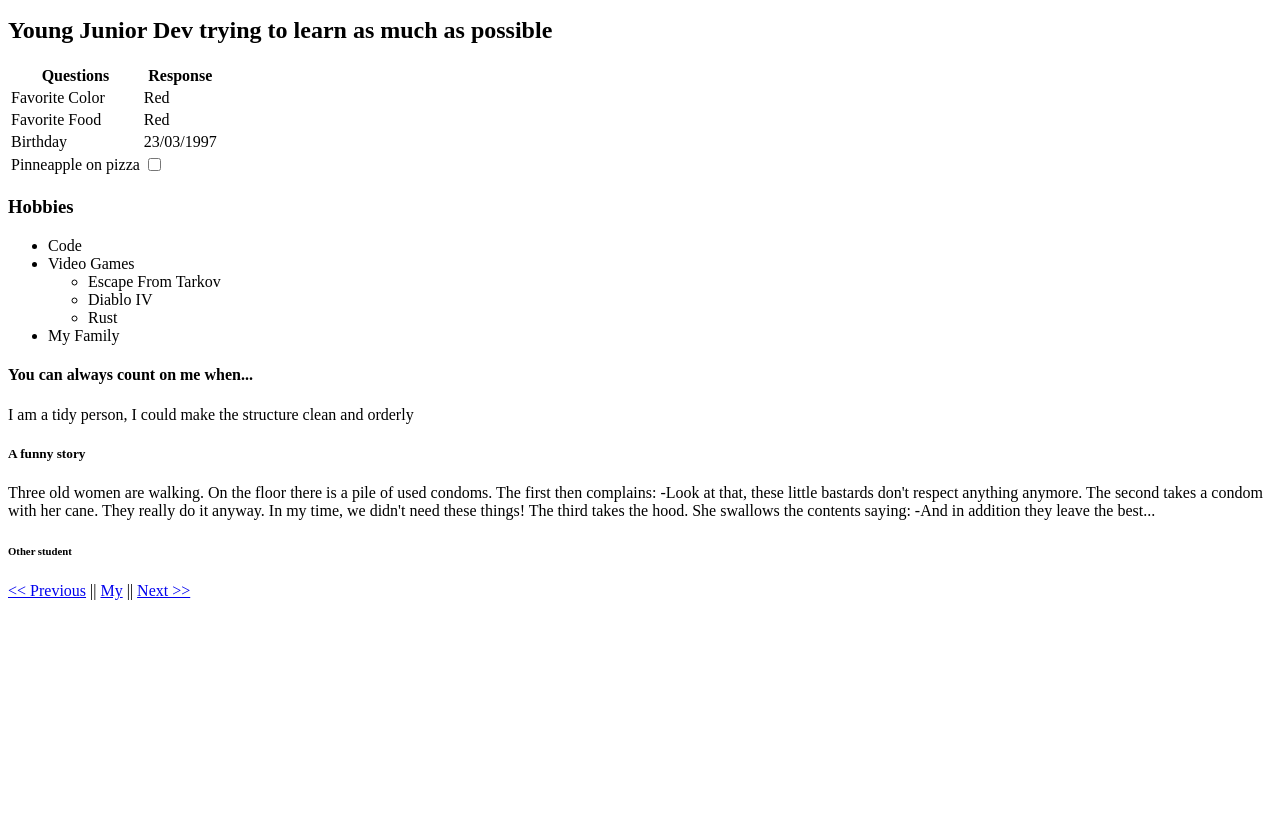
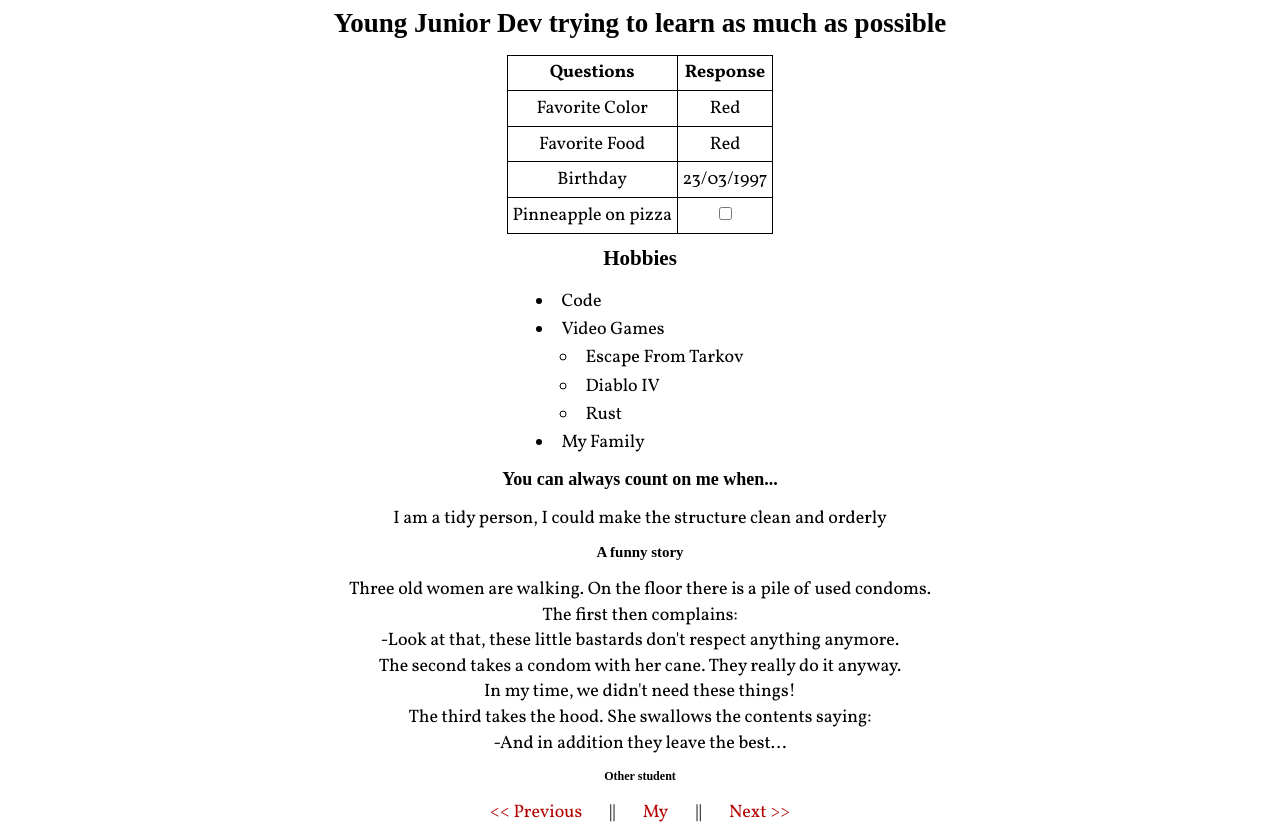
Before and after one commit to J0K3RY-03/markdown-to-html, a plain HTML site: page index.html in a window 1280 px wide. Shown: the part 101-926 px from the top of the page. Before the commit the page ends 800 px from the top, so only its background shows below. Drawn offline with Linux system fonts and the light colour scheme; a web font is replaced by a local one.

Commit message:
additional change with structure css

```diff
--- a/index.html
+++ b/index.html
@@ -5,12 +5,14 @@
     <meta http-equiv="X-UA-Compatible" content="IE=edge">
     <meta name="viewport" content="width=device-width, initial-scale=1.0">
     <link rel="stylesheet" href="./styles.css">
+    <link href="https://fonts.googleapis.com/css2?family=Poltawski+Nowy:wght@400;600;700&family=Vollkorn:wght@400;600;700&display=swap" rel="stylesheet">
     <title>Markdown to HTML</title>
 </head>
 <body>
     <main>
         <h1>J0K3RY</h1>
-        <p>Le savoir est infini</p>
+        <p class="italic-text">Le savoir est infini</p>
+        <section class="section-me">
             <h2>Young Junior Dev trying to learn as much as possible</h2>
         <table>
             <tr>
@@ -38,33 +40,39 @@
                 <td><input type="checkbox"></td>
             </tr>
         </table>
+        </section>
 
+        <section class="section-hobbies">
             <h3>Hobbies</h3>
         <ul>
             <li>Code</li>
             <li>Video Games</li>
-            <ul>
-                <li>Escape From Tarkov</li>
-                <li>Diablo IV</li>
-                <li>Rust</li>
+            <ul class="sub-list">
+                <li class="sub-list-item">Escape From Tarkov</li>
+                <li class="sub-list-item">Diablo IV</li>
+                <li class="sub-list-item">Rust</li>
             </ul>
             <li>My Family</li>
         </ul>
-
+        </section>
+<section class="section-personality">
     <h4>You can always count on me when...</h4>
         <p>I am a tidy person, I could make the structure clean and orderly</p>
-
+</section>
+<section class="section-funy-story">
     <h5>A funny story</h5>
-        <p>Three old women are walking. On the floor there is a pile of used condoms.
-        The first then complains:
-        -Look at that, these little bastards don't respect anything anymore.
-        The second takes a condom with her cane. They really do it anyway.
-        In my time, we didn't need these things!
-        The third takes the hood. She swallows the contents saying:
+    <p>Three old women are walking. On the floor there is a pile of used condoms. <br>
+    The first then complains: <br>
+    -Look at that, these little bastards don't respect anything anymore. <br>
+    The second takes a condom with her cane. They really do it anyway. <br>
+    In my time, we didn't need these things! <br>
+    The third takes the hood. She swallows the contents saying: <br>
     -And in addition they leave the best...</p>
-
+</section>
+<footer>
     <h6>Other student</h6>
-        <a href="https://github.com/FLE0"><< Previous</a> || <a href="https://github.com/J0K3RY-03">My</a> || <a href="https://github.com/JeromeAprile">Next >></a>
+    <div class="link-footer"><a href="https://github.com/FLE0"><< Previous</a> || <a href="https://github.com/J0K3RY-03">My</a> || <a href="https://github.com/JeromeAprile">Next >></a></div>
+    </footer>
     </main>
 </body>
 </html>
--- a/styles.css
+++ b/styles.css
@@ -0,0 +1,97 @@
+:root {
+    --principalColor: #b50000;
+    --secondaryColor: #000000;
+    --generalFont: 'Vollkorn', serif;
+    --titleFont: 'Poltawski Nowy', serif;
+}
+
+* {
+    box-sizing: border-box;
+    padding: 0;
+    margin: 0;
+}
+
+/* utils */
+
+h1,h2,h3,h4,h5,h6 {
+    font-family: var(--titleFont);
+    font-weight: 700;
+    margin-top: 0.8rem;
+    margin-bottom: 1rem;
+}
+
+.italic-text {
+    font-style: italic;
+}
+
+a {
+    text-decoration: none;
+    color: var(--principalColor);
+}
+
+.sub-list-item {
+    margin-left: 1.5rem;
+}
+
+li {
+    padding: 0.1rem 0;
+}
+
+/* general */
+
+body {
+    min-height: 100vh;
+    font-family: var(--generalFont);
+    font-size: 18px;
+
+}
+
+main {
+    margin: auto;
+    width: 50%;
+    display: block;
+    text-align: center;
+}
+
+
+
+table, th, td {
+    border: 1px solid var(--secondaryColor);
+    border-collapse: collapse;
+}
+
+th, td {
+    padding: 0.3rem;
+}
+
+ul {
+    list-style-position: inside;
+    text-align: left;
+}
+
+.section-me table{
+    margin: auto;
+}
+
+.section-funy-story p{
+text-align:center;
+line-height: 1.6rem;
+}
+
+.section-hobbies {
+    display: flex;
+    flex-direction: column;
+    align-items: center;
+}
+
+footer {
+    display: flex;
+    flex-direction: column;
+    align-items: center ;
+}
+
+.link-footer {
+    display: flex;
+    justify-content: space-between;
+    width: 300px;
+}
```
Lines whose indentation alone changed are shown as unchanged.
